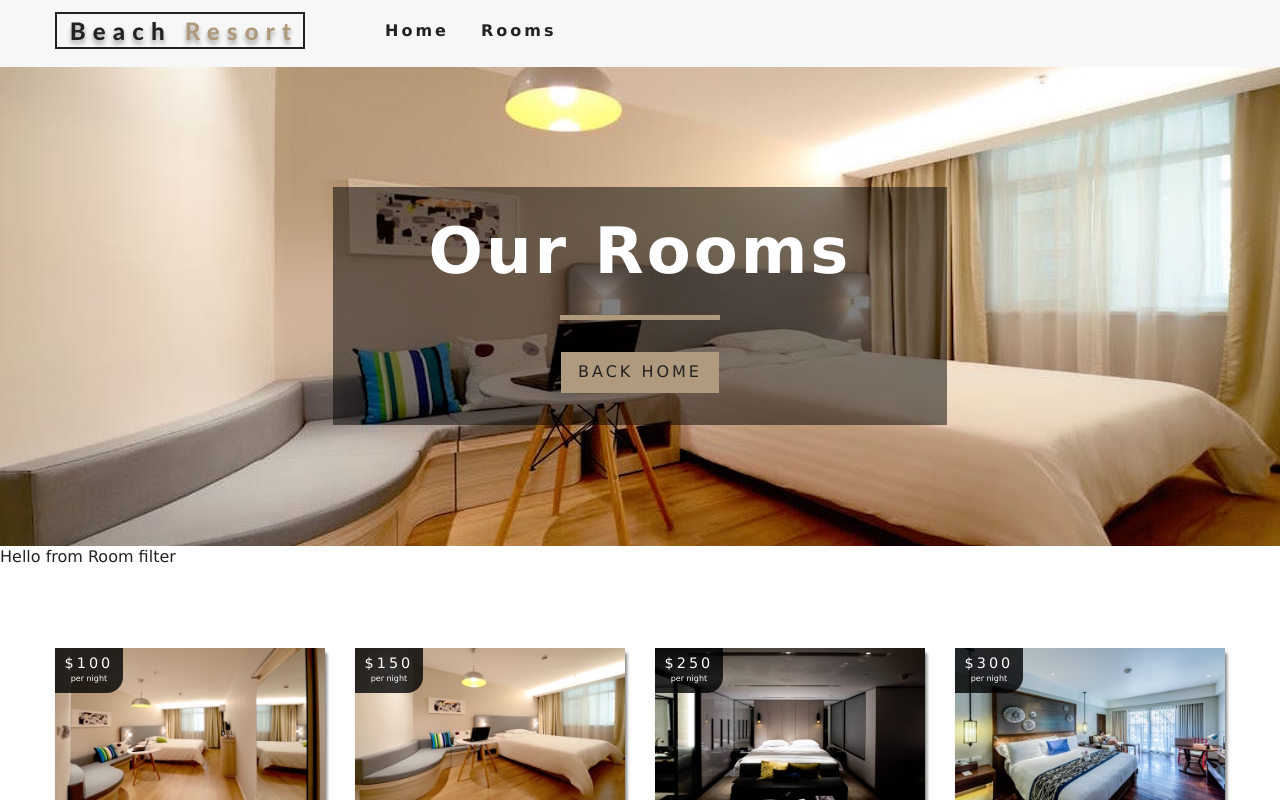
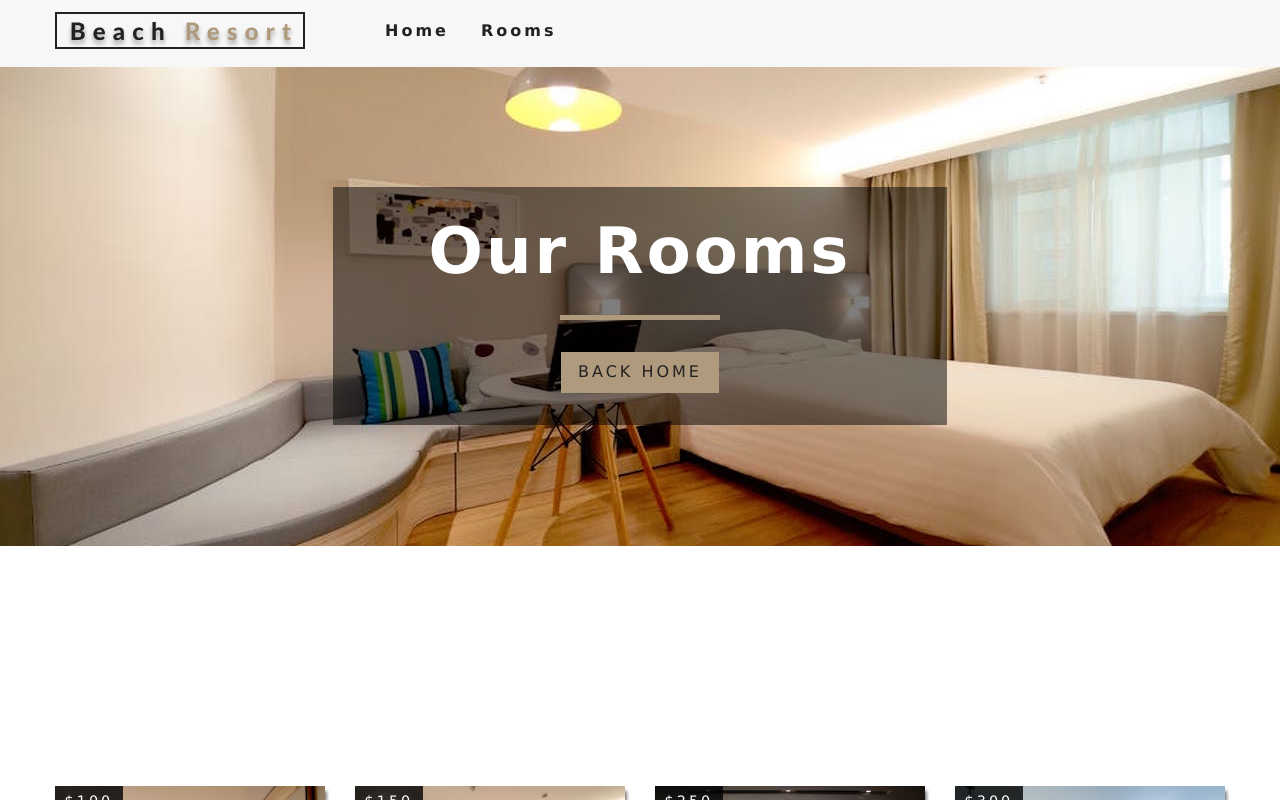
Before and after one commit to DebayoTomisin/Beach-Resort-Project, a React (Create React App) app: page /rooms in a window 1280 px wide. Shown: the top 800 px of the page. Built offline with nearby package versions, Linux system fonts and the light colour scheme.

Commit message:
room filter

```diff
--- a/src/components/RoomFilter.js
+++ b/src/components/RoomFilter.js
@@ -1,9 +1,25 @@
-import React from 'react'
+import React, { useContext } from 'react'
+import { RoomContext } from "../context"
+import Title from "./Title"
 
 export default function RoomFilter() {
+  const context = useContext(RoomContext)
+  const {
+    handleChnage,
+    type,
+    capacity,
+    price,
+    minPrice,
+    maxPrice,
+    minSize,
+    maxSize,
+    breakfast,
+    pets
+  } = context
+
   return (
-    <div>
-      Hello from Room filter
-    </div>
+    <section className="filter-container">
+
+    </section>
   )
 }
```
